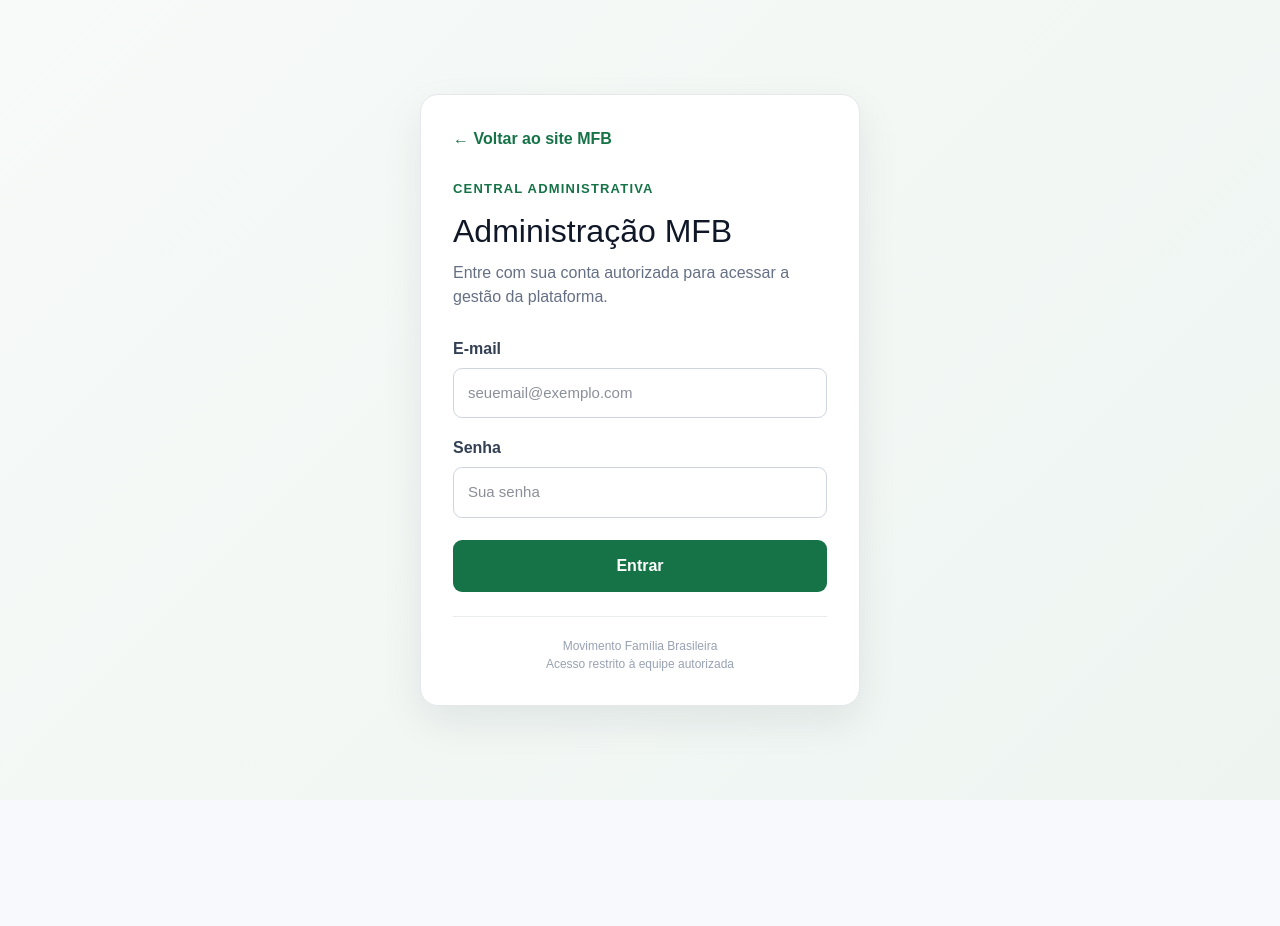
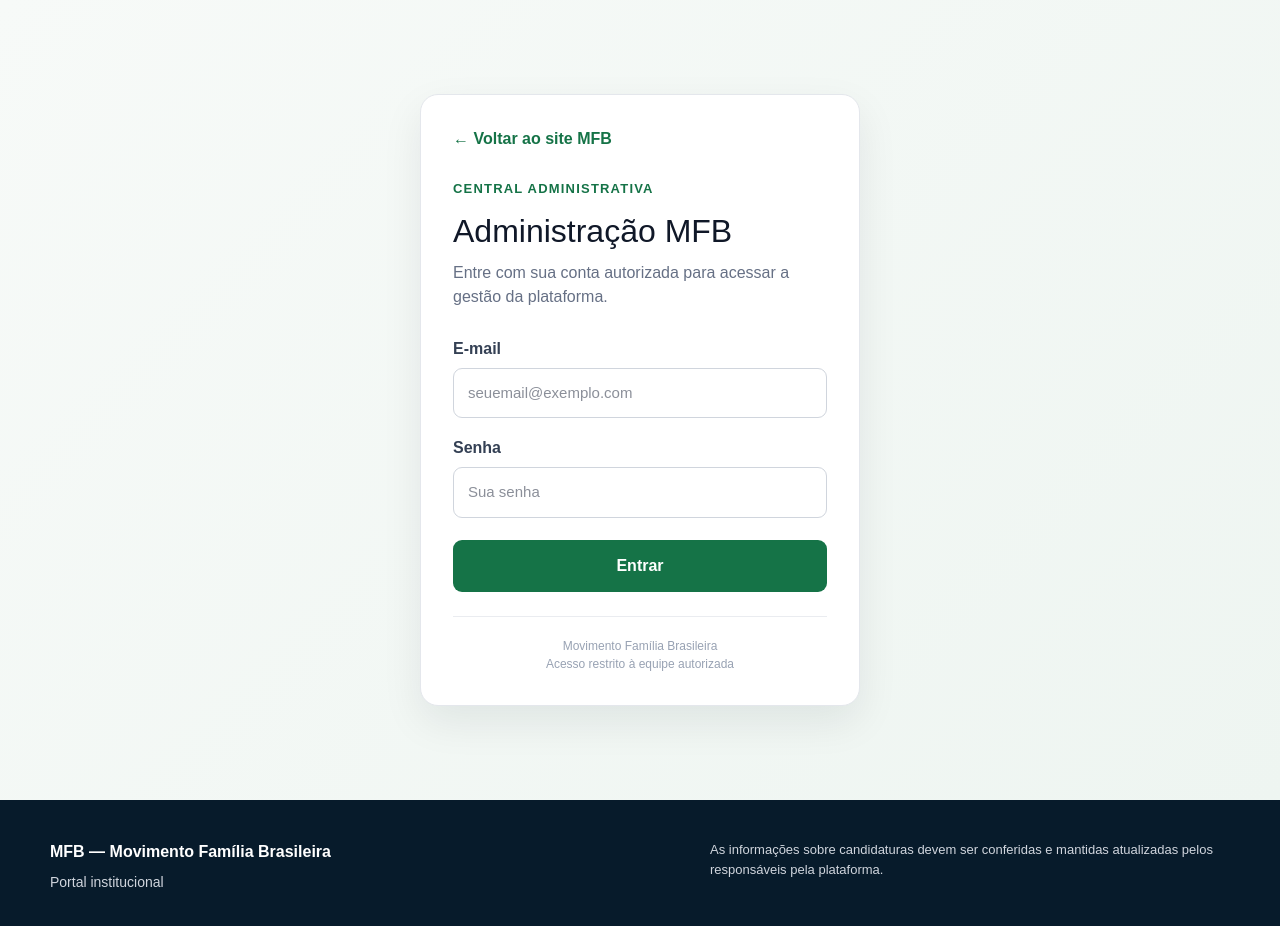
Before and after one commit to tecnologiaagilize-dotcom/mfb, a Next.js app: page /admin/login in a window 1280 px wide. Shown: the top 926 px of the page. Before the commit the page ends 800 px from the top, so only its background shows below. Built offline with nearby package versions, Linux system fonts and the light colour scheme.

Commit message:
Add files via upload

```diff
--- a/app/globals.css
+++ b/app/globals.css
@@ -148,5 +148,6 @@
 /* MFB V4.6 — check-in e participação */
 .admin-heading-actions,.member-top-links{display:flex;gap:10px;align-items:center}.checkin-panel{max-width:760px;padding:34px}.checkin-form{display:flex;gap:12px;margin:22px 0}.checkin-form input{flex:1;min-width:0;border:1px solid #d7dde3;border-radius:10px;padding:13px 14px;font:inherit}.checkin-success{display:flex;gap:14px;align-items:center;background:#edf8f0;border:1px solid #b9dfc3;padding:18px;border-radius:12px}.checkin-success svg{color:#18763b;width:32px;height:32px}.checkin-error{background:#fff1f1;border:1px solid #efc1c1;padding:16px;border-radius:10px}.history-grid{display:grid;gap:16px}.history-card{display:flex;justify-content:space-between;gap:24px;align-items:center}.history-card p{display:flex;align-items:center;gap:7px}.event-qr{display:flex;flex-direction:column;align-items:center;gap:6px;background:white;border:1px solid #e1e5e8;border-radius:14px;padding:14px;min-width:220px}.event-qr small{max-width:210px;text-align:center}.event-qr code{font-size:11px;color:#5e6871}@media(max-width:720px){.checkin-form,.history-card{flex-direction:column;align-items:stretch}.event-qr{align-self:center}.admin-heading-actions{flex-wrap:wrap}}
 .admin-form{display:grid;gap:16px;max-width:900px}.admin-form label{display:grid;gap:7px;font-weight:700;color:#243247}.admin-form input,.admin-form textarea,.admin-form select{width:100%;border:1px solid #d7dee8;border-radius:10px;padding:11px 12px;background:#fff;font:inherit}.form-grid{display:grid;grid-template-columns:repeat(2,minmax(0,1fr));gap:14px}.content-list{display:grid;gap:18px}.content-list .member-panel{max-width:980px}@media(max-width:700px){.form-grid{grid-template-columns:1fr}}
+.development-panel{padding-bottom:24px}.development-form{max-width:none}.development-title{margin:-1px -1px 0;padding:22px 24px}.development-fields{padding:0 24px}.development-fields .span-2{grid-column:1/-1}.development-section-title{margin:8px 24px 0;padding-top:20px;border-top:1px solid #e7ecea}.development-section-title h3{margin:0 0 5px}.development-section-title p{margin:0;color:#75817e;font-size:13px}.development-actions{display:flex;justify-content:flex-end;padding:8px 24px 0}.development-success{margin-bottom:18px;padding:14px 16px;border:1px solid #b9dfc3;border-radius:12px;background:#edf8f0;color:#18763b;font-weight:700}@media(max-width:700px){.development-fields .span-2{grid-column:auto}}
 /* MFB V4.9 — Notificações e Central de Avisos */
 .notification-list{display:grid;gap:14px;max-width:980px}.notification-card{display:grid;grid-template-columns:48px 1fr;gap:16px;padding:20px 22px;position:relative}.notification-card.is-unread{border-left:4px solid #009b5b;background:#fbfffd}.notification-card.is-read{opacity:.78}.notification-icon{width:44px;height:44px;border-radius:13px;background:#eaf7f0;color:#087443;display:grid;place-items:center}.notification-body h2{margin:9px 0 6px;font-size:19px}.notification-body p{margin:0;color:#64716d;white-space:pre-wrap}.notification-meta,.notification-actions{display:flex;align-items:center;gap:10px;flex-wrap:wrap}.notification-meta small{color:#87938f}.notification-actions{margin-top:15px}.notification-actions form{display:inline-flex}.preference-panel{max-width:760px;padding:24px}.preference-form{display:grid;gap:22px}.preference-section{display:grid;gap:10px;padding-bottom:18px;border-bottom:1px solid #edf1ef}.preference-section h2{font-size:17px;margin:0;display:flex;gap:8px;align-items:center}.preference-section p,.preference-section small{margin:0;color:#718079}.toggle-row{display:flex;justify-content:space-between;align-items:center;gap:18px;padding:10px 0;font-weight:700}.toggle-row span{display:flex;align-items:center;gap:8px}.toggle-row input{width:20px;height:20px;accent-color:#009b5b}@media(max-width:650px){.notification-card{grid-template-columns:1fr}.notification-icon{width:38px;height:38px}}
--- a/app/layout.tsx
+++ b/app/layout.tsx
@@ -1,5 +1,6 @@
 import "./globals.css";
 import type { Metadata } from "next";
+import { Footer } from "@/components/Footer";
 
 export const metadata: Metadata = {
   title: "MFB — Movimento Família Brasileira",
@@ -7,5 +8,5 @@
 };
 
 export default function RootLayout({ children }: Readonly<{children: React.ReactNode}>) {
-  return <html lang="pt-BR"><body>{children}</body></html>;
+  return <html lang="pt-BR"><body>{children}<Footer /></body></html>;
 }
--- a/app/page.tsx
+++ b/app/page.tsx
@@ -1,7 +1,6 @@
 import Link from "next/link";
 import Image from "next/image";
 import { Header } from "@/components/Header";
-import { Footer } from "@/components/Footer";
 
 export default function Home() {
   return (
@@ -105,7 +104,6 @@
           </div>
         </section>
       </main>
-      <Footer />
     </>
   );
 }
```
